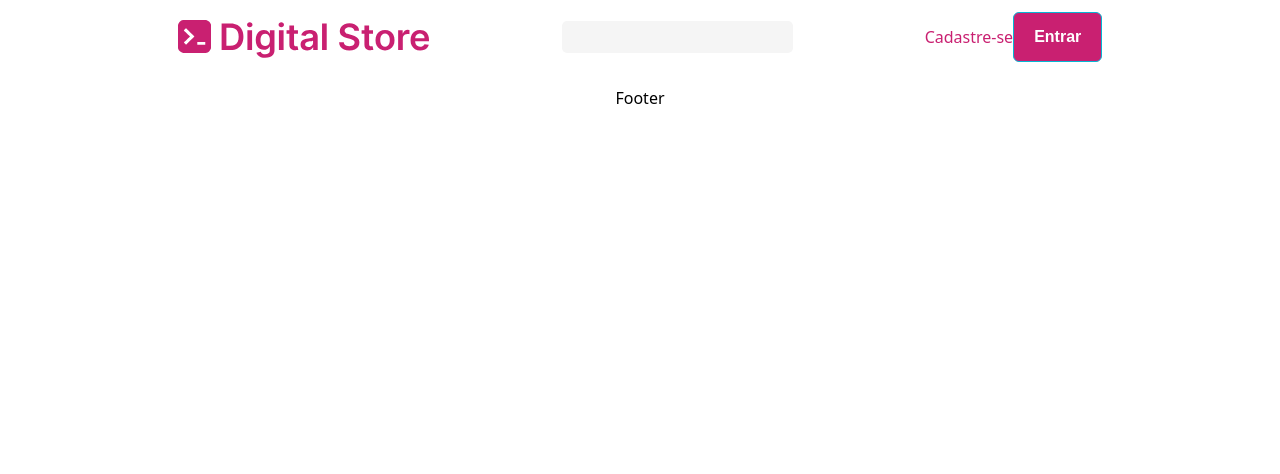
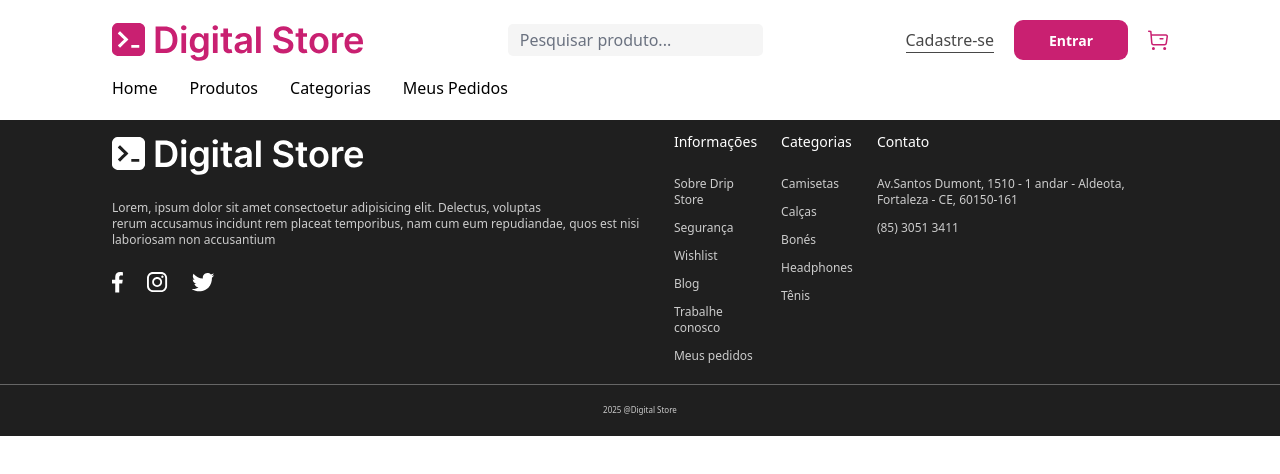
Before and after one commit to CaiqueJdev/ProjetosPessoais_, a React (Vite) app in the folder projeto_digital_store/: page / in a window 1280 px wide. Shown: the top 474 px of the page. Built offline with nearby package versions, Linux system fonts and the light colour scheme; a web font is replaced by a local one.

Commit message:
Criacao footer
criacao do footer
navegacao header
outros pequenos ajustes

```diff
--- a/projeto_digital_store/src/components/Footer.jsx
+++ b/projeto_digital_store/src/components/Footer.jsx
@@ -1,12 +1,65 @@
+import Logo from "./Logo";
+import FooterLogo from "../assets/logo-footer.svg";
+import Informations from "./Informations";
+import facebook from "../assets/facebook.svg"
+import instagram from "../assets/instagram.svg"
+import twitter from "../assets/twitter.svg"
 const Footer = () => {
+    {{/* Arrays titulos */}}
+
+     const informacao=[
+           {text:"Sobre Drip Store", link: ""},
+           {text:"Segurança", link: ""},
+           {text:"Wishlist", link: ""},
+           {text:"Blog", link: ""},
+           {text:"Trabalhe conosco", link: ""},
+           {text:"Meus pedidos", link: ""},
+       ]
+       const categorias=[
+           {text:"Camisetas", link: ""},
+           {text:"Calças", link: ""},
+           {text:"Bonés", link: ""},
+           {text:"Headphones", link: ""},
+           {text:"Tênis", link: ""}
+       ]
+       const contato=[
+           {text:"Av.Santos Dumont, 1510 - 1 andar - Aldeota, Fortaleza - CE, 60150-161", link: ""},
+           {text:"(85) 3051 3411", link: ""},
+       ]
     return (
         <>
-        <footer className="">
-            <div id="DivFooter" className="max-w-[1080px] m-auto p-3 grid place-items-center">
-                <h1>Footer</h1>
+        <footer className="w-full bg-p0 text-p4 text-xs ">
+            <div id="DivFooter"
+                className="max-w-[1080px] flex flex-row p-3 justify-center m-auto"
+                >
+                <div className="flex flex-col gap-6">
+                    <Logo Images={FooterLogo}/>
+                    <p>Lorem, ipsum dolor sit amet consectoetur adipisicing elit. Delectus, voluptas <br />rerum accusamus incidunt rem placeat temporibus, nam cum eum repudiandae, quos est nisi laboriosam non accusantium</p>
+                    <div className="flex gap-6">
+                        <img src={facebook} alt="" />
+                        <img src={instagram} alt="" />
+                        <img src={twitter} alt="" />
+
+                    </div>
+                </div>
+                    <div className="flex flex-row gap-6 ">
+                        <Informations
+                            title={"Informações"}
+                            informations={informacao}
+                        />
+                        <Informations
+                            title={"Categorias"}
+                            informations={categorias}
+                        />
+                        <Informations
+                            title={"Contato"}
+                            informations={contato}
+                        />
+                </div>
             </div>
+                <hr className="border-p2 "/>
+                <p className="text-center p-5 ts">2025 @Digital Store</p>
         </footer>
-
         </>
     );
 }
--- a/projeto_digital_store/src/components/Header.jsx
+++ b/projeto_digital_store/src/components/Header.jsx
@@ -1,24 +1,37 @@
 import Logo from "../components/Logo";
 import { Button } from 'primereact/button';
+import cart from '/src/assets/mini-cart.svg'
+import HeaderLogo from "../assets/logo-headers.svg"
 
 const Header = () => {
     return (
         <>
-            <header>
-                <div id="DivHeader" className="flex items-center justify-around max-w-[1080px] m-auto p-3">
-                    {/* Logo */}
-                    <div id="Logo">
-                    <Logo/>
+            <header className="w-full">
+                <div id="DivHeader" className="flex flex-col max-w-[1080px] m-auto p-3">
+                    <div id="DivHeader" className="flex flex-start items-center justify-between">
+                        {/* Logo */}
+                        <div id="Logo" className="">
+                            <Logo Images={HeaderLogo}/>
+                        </div>
+                        {/* Pesquisa */}
+                        <div id="Pesquisa" className="m-3 p-0 ">
+                            <input type="text" placeholder="Pesquisar produto..." className="bg-p5 h-8 w-[100%] rounded-[5px] px-3"/>
+                        </div>
+                        {/* Buttons 1*/}
+                        <nav id="Buttons" className="flex items-center gap-5 ">
+                            <a href="" className="border-b text-p1 nowrap">Cadastre-se</a>
+                            <button className="bg-b1 w-[114px] h-[40px] rounded-[9px] font-bold text-white text-[14px] ">Entrar</button>
+                            <img src={cart} alt="" />
+                        </nav>
                     </div>
-                    {/* Pesquisa */}
-                    <div id="Pesquisa" className="">
-                        <input type="text" className="bg-p5 h-8 w-[100%] rounded-[5px]"/>
-                    </div>
-                    {/* Buttons */}
-                    <nav id="Buttons" className="flex items-center ">
-                        <a href="" className="text-b1">Cadastre-se</a>
-                        <Button label="Entrar" className="" style={{backgroundColor:"#C92071"}}/>
-                        <img src="" alt="" />
+                    {/* Navegação */}
+                    <nav>
+                        <ul className="flex gap-8 py-2 max-">
+                            <li><a href="">Home</a></li>
+                            <li><a href="">Produtos</a></li>
+                            <li><a href="">Categorias</a></li>
+                            <li><a href="">Meus Pedidos</a></li>
+                        </ul>
                     </nav>
                 </div>
             </header>
--- /dev/null
+++ b/projeto_digital_store/src/components/Informations.jsx
@@ -0,0 +1,18 @@
+const Informations = ({title,informations}) => {
+    return (
+        <div className="flex flex-col gap-6">
+            <p className="text-sm text-w1">{title}</p>
+            <ul className="m-0 p-0 list-none flex flex-col gap-1">
+                {informations.map((info,index) => (
+                    <li key={index} className="mb-2">
+                        <a href={info.link}>
+                            {info.text}
+                        </a>
+                    </li>
+                ))}
+            </ul>
+        </div>
+     );
+}
+
+export default Informations;
--- a/projeto_digital_store/src/components/Logo.jsx
+++ b/projeto_digital_store/src/components/Logo.jsx
@@ -1,8 +1,8 @@
-import Images from "../assets/logo-headers.svg"
-const Logo = () => {
+
+const Logo = ({Images}) => {
     return (
         <>
-        <img src={Images} alt="Logo" className="w-[253px] h-[44px]"/>
+            <img src={Images} alt="Logo" className="w-[253px] h-[44px]"/>
         </>
      );
 }
--- a/projeto_digital_store/src/index.css
+++ b/projeto_digital_store/src/index.css
@@ -17,3 +17,9 @@
   --color-p4: #CCCCCC;
   --color-p5: #F5F5F5;
 }
+.logo{
+  filter: brightness(12);
+}
+.ts{
+  font-size: 8px;
+}
```
